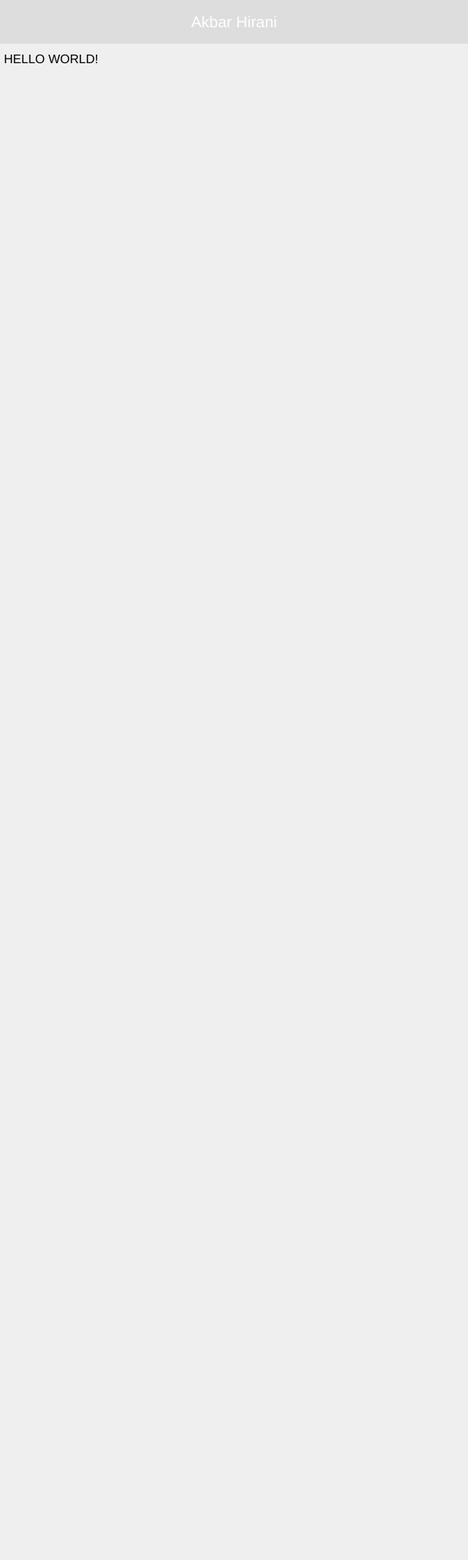
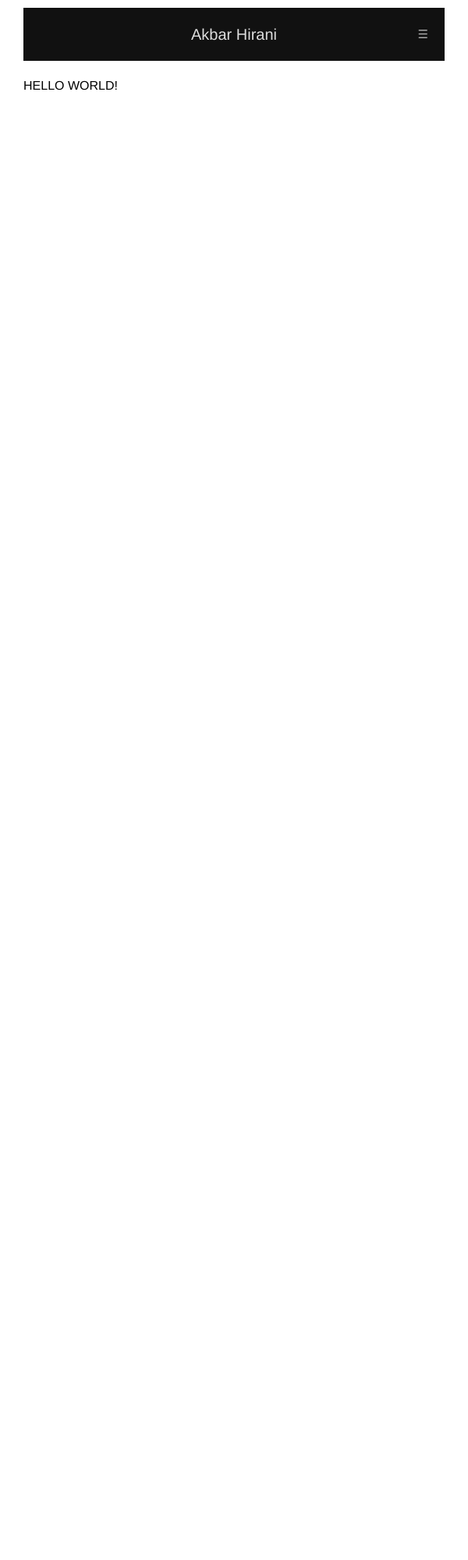
Before and after one commit to AkbarHirani123/AngularJS-App-1, a PHP site: page /web/index.php in a window 600 px wide. Shown: the whole page at 78% size. Run offline with PHP 8.4, Linux system fonts and the light colour scheme.

Commit message:
Completed fullly responsive navbar from scratch

```diff
--- a/js/script.js
+++ b/js/script.js
@@ -1,5 +1,5 @@
 function myFunction() {
-    var x = document.getElementById("myTopnav");
+    var x = document.getElementById("mynavbar");
     if (x.className === "navbar") {
         x.className += " responsive";
     } else {
--- a/web/css/style.css
+++ b/web/css/style.css
@@ -33,7 +33,6 @@ body {
   line-height: 20px;
   font-family: "Helvetica Neue",Helvetica,Arial,sans-serif;
   font-size: 16px;
-	background-color: #efefef;
 }
 ol, ul {
   list-style: none;
@@ -53,95 +52,144 @@ table {
 
 /**** Start of CSS Here ****/
 
-header.navbar {
+body {margin:0;}
+
+div.navbar {
+  padding: 10px 30px;
+  margin: 10px 30px;
+  background-color: #111;
+}
+header { position: fixed; width: 100%; z-index: 10; }
+
+ul.navbar {
+  list-style-type: none;
+  margin: 0;
+  padding: 0;
+  overflow: hidden;
   background-color: transparent;
-    position: fixed;
-    top: 0;
-		width: 100%;
-    overflow: auto;
-    z-index: 1;
+  padding-left: 50px;
 }
 
-a.navbar-brand {
-	font-size: 20px;
+ul.navbar li {float: left; position: relative;}
+
+div.navbar-brand li a, ul.navbar li a {
+  display: inline-block;
+  color: #aaa;
+  text-align: center;
+  padding: 14px 16px;
+  text-decoration: none;
+  transition: 0.3s;
+  font-size: 17px;
 }
 
-a.navbar-brand, ul.navbar li a {
+ul.navbar li.icon {display: none;}
+
+div.navbar-brand { float: left; }
+div.navbar-brand li {
+  list-style: none;
   float: left;
-  display: block;
-  color: #999;
-  text-align: center;
-  padding: 18px 20px;
-  text-decoration: none;
-  transition: all .5s ease;
+  position: relative;
+}
+div.navbar-brand li a {
+  font-size: 20px;
+  color: #ddd;
 }
 
-a.navbar-brand:hover, ul.navbar li a:hover {
-	background-color: #ddd;
-	color: #fff;
-	cursor: pointer;
+/* Top and Bottom borders go out */
+ul.navbar li a:before, ul.navbar li a:after {
+  position: absolute;
+  left: 0px;
+  width: 100%;
+  height: 2px;
+  background: #fff;
+  content: "";
+  opacity: 0;
+  transition: all 0.3s;
 }
 
-.active {
-  background-color: #ddd;
-  color: #fff;
+ul.navbar li a:before {
+  top: 0px;
+  transform: translateY(-10px);
 }
 
-.content {
-	position: absolute;
-	top: 66px;
-	padding-left: 75px;
-	padding-right: 75px;
+ul.navbar li a:after {
+  bottom: 0px;
+  transform: translateY(10px);
 }
 
-@media screen and (min-width: 600px){
-	ul.navbar li.icon { display: none; }
+ul.navbar li a:hover:before {
+  opacity: 1;
+  transform: translateY(5px);
+}
+ul.navbar li a:hover:after {
+  opacity: 1;
+  transform: translateY(-5px);
+}
+/* Top and Bottom borders go out END*/
 
-	div.navbar {
-		padding-left: 50px;
-		padding-right: 50px;
-	}
+/* Border X get width  */
+div.navbar-brand a:before, div.navbar-brand a:after {
+    position: absolute;
+    opacity: 0;
+    width: 0%;
+    height: 2px;
+    content: '';
+    background: #FFF;
+    transition: all 0.3s;
 }
 
-@media screen and (max-width: 600px){
-	a.navbar-brand, ul.navbar li a { float: none; background-color: #ccc;}
+div.navbar-brand a:before {
+    left: 0px;
+    top: 0px;
+}
 
+div.navbar-brand a:after {
+    right: 0px;
+    bottom: 0px;
+}
+
+div.navbar-brand a:hover:before, div.navbar-brand a:hover:after {
+    opacity: 1;
+    width: 100%;
+}
+/* Border X get width END */
+
+.content {
+  padding-top: 100px;
+  padding-left: 100px;
+  padding-right: 100px;
+}
+
+@media screen and (max-width:680px) {
+  ul.navbar { padding-left: 0px; }
+  ul.navbar.responsive { padding-left: 1px; }
   ul.navbar li:not(:last-child) {
+    width: 100%;
     transform: translateX(-100%);
     transition: all .5s ease;
   }
-
-  ul.navbar li.icon {
+  ul.navbar li.icon, ul.navbar.responsive li.icon {
+    float: right;
     position: absolute;
-    right: 0;
-    top: 0;
-  	transition: all .5s ease;
+    display: inline-block;
+    right: 35;
+    top: 20;
   }
-
-  div.navbar {
-		padding-left: 0px;
-		padding-right: 0px;
-	}
-
-  ul.navbar.responsive li.icon {
-    position: absolute;
-    right: 0;
-    top: 0;
-    background-color: #ddd;
-  	color: #fff;
-  }
-
+  ul.navbar.responsive:not(:last-child) {position: relative;}
   ul.navbar.responsive li:not(:last-child) {
     transition: all .5s ease;
     transform: translateX(0%);
     float: none;
     display: block;
   }
-
-  ul.navbar.responsive li a { display: block;  }
+  ul.navbar.responsive li a:not(:last-child) {
+    display: block;
+    text-align: left;
+  }
+  div.navbar-brand { width: 100%; }
+  div.navbar-brand li { width:100%; text-align: center; }
   .content {
-		top: 66px;
-		padding-left: 5px;
-		padding-right: 5px;
+    padding-left: 30px;
+    padding-right: 30px;
   }
 }
--- a/web/index.php
+++ b/web/index.php
@@ -7,18 +7,19 @@
 <script src="js/script.js"></script>
 </head>
 <body style="min-height: 2000px;">
-	<header class="navbar">
+	<header>
 		<div class="navbar">
-			<div class="navbar-header">
-				<a class="navbar-brand">Akbar Hirani</a>
+			<div class="navbar-brand">
+				<li><a href="/">Akbar Hirani</a></li>
 			</div>
-			<ul class="navbar" id="myTopnav">
-				<li><a href="/web">Home</a></li>
-				<li><a href="/">Back To Akbar Hirani</a></li>
-				<li><a href="/">About</a></li>
-				<li class="icon">
-				  <a href="javascript:void(0);" onclick="myFunction()">&#9776;</a>
-				</li>
+			<ul class="navbar" id="mynavbar">
+			  <li><a class="active" href="#home">Home</a></li>
+			  <li><a href="#news">News</a></li>
+			  <li><a href="#contact">Contact</a></li>
+			  <li><a href="#about">About</a></li>
+			  <li class="icon">
+			    <a href="javascript:void(0);" style="font-size:15px;" onclick="myFunction()">☰</a>
+			  </li>
 			</ul>
 		</div>
 	</header>
--- a/web/js/script.js
+++ b/web/js/script.js
@@ -1,5 +1,5 @@
 function myFunction() {
-    var x = document.getElementById("myTopnav");
+    var x = document.getElementById("mynavbar");
     if (x.className === "navbar") {
         x.className += " responsive";
     } else {
```
Also changed, not shown: css/style.css (+108 -60 lines). Lines whose indentation alone changed are shown as unchanged.
